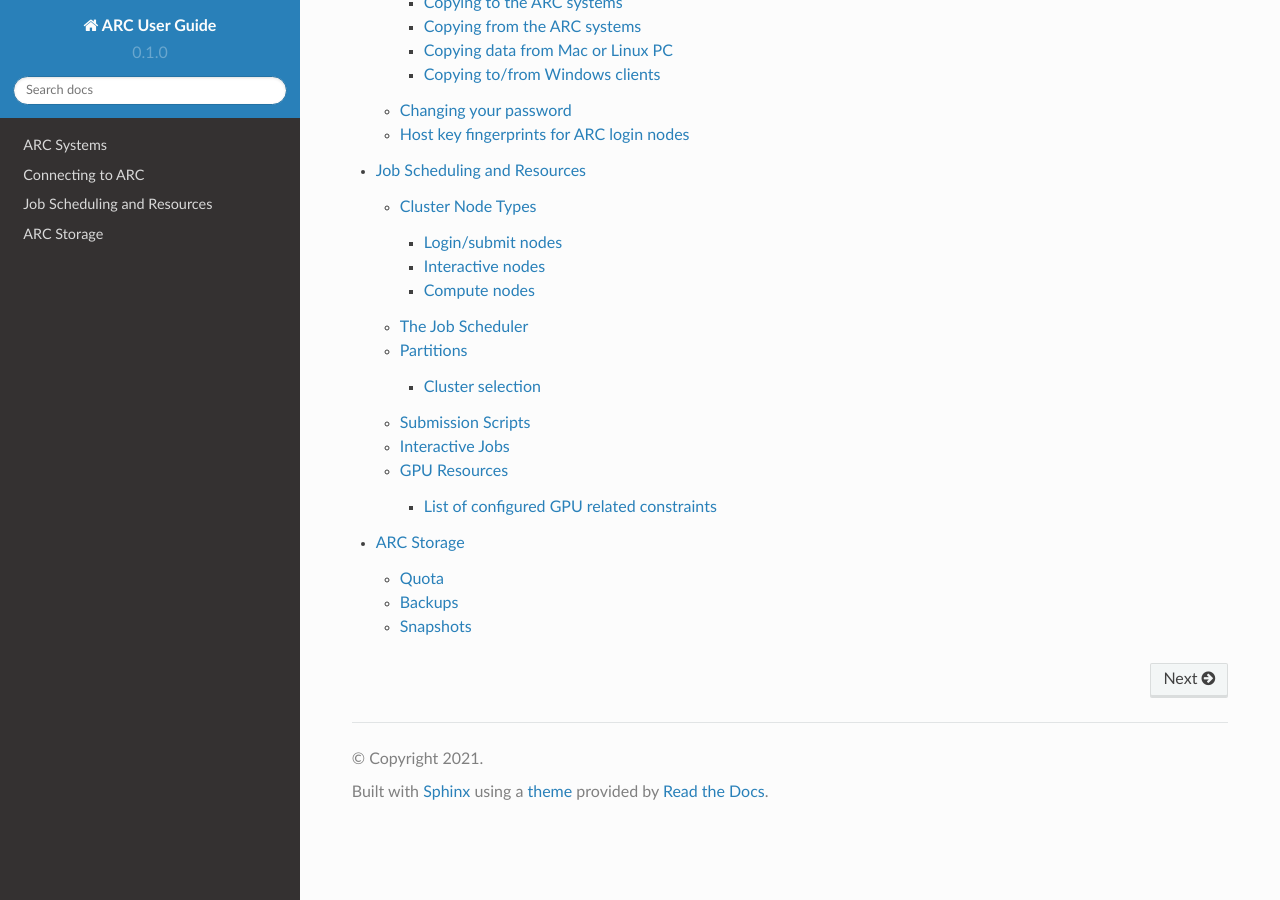
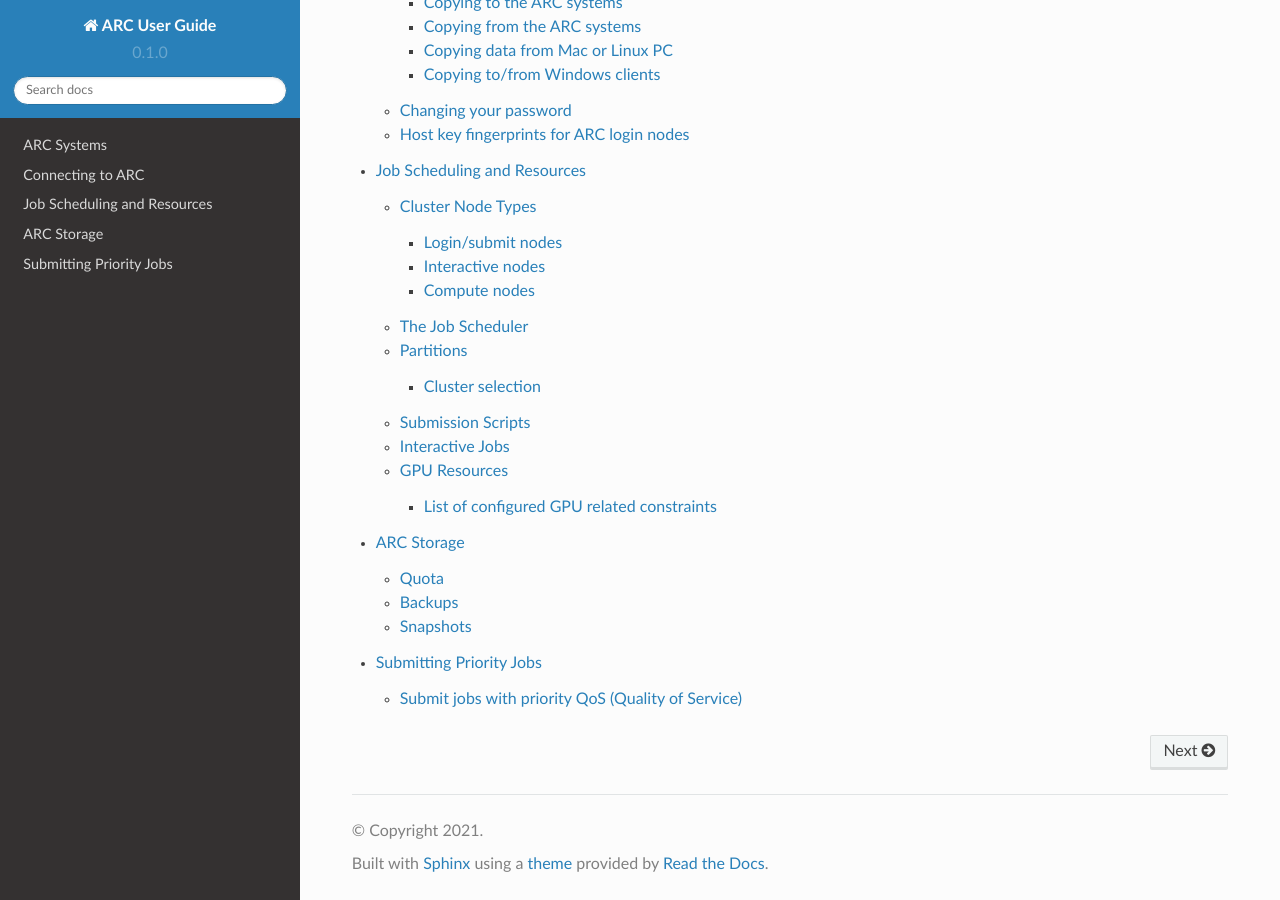
Before and after one commit to tina-friedrich/arc-user-guide, a Sphinx documentation site: the page built from docs/source/index.rst, in a window 1280 px wide and 900 px high, scrolled down 1054 px. Built offline with Sphinx 7.4.7 and the Read the Docs theme 2.0.0, drawn with Linux system fonts in a browser that asks for light colours.

Commit message:
Added priority job information

```diff
--- a/docs/source/index.rst
+++ b/docs/source/index.rst
@@ -24,3 +24,4 @@ Contents
    connecting-to-arc
    job-scheduling
    arc-storage
+   arc-priority-jobs
```
